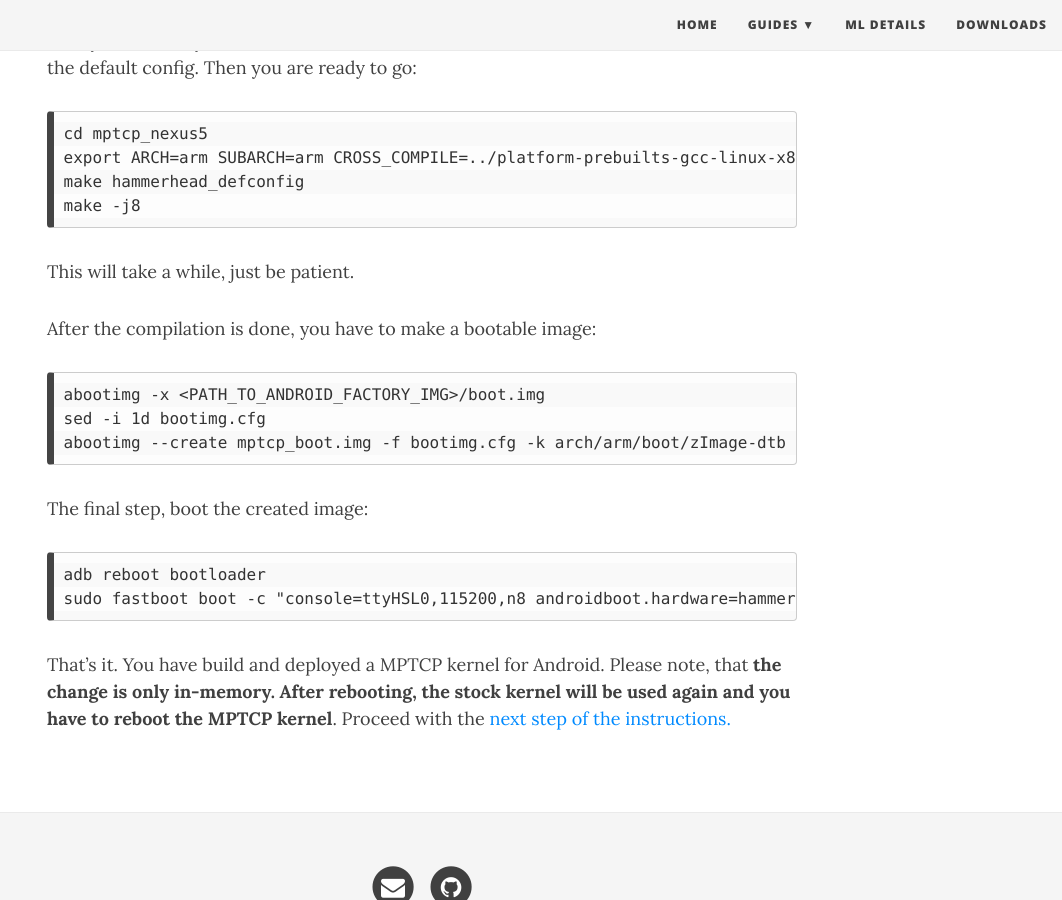
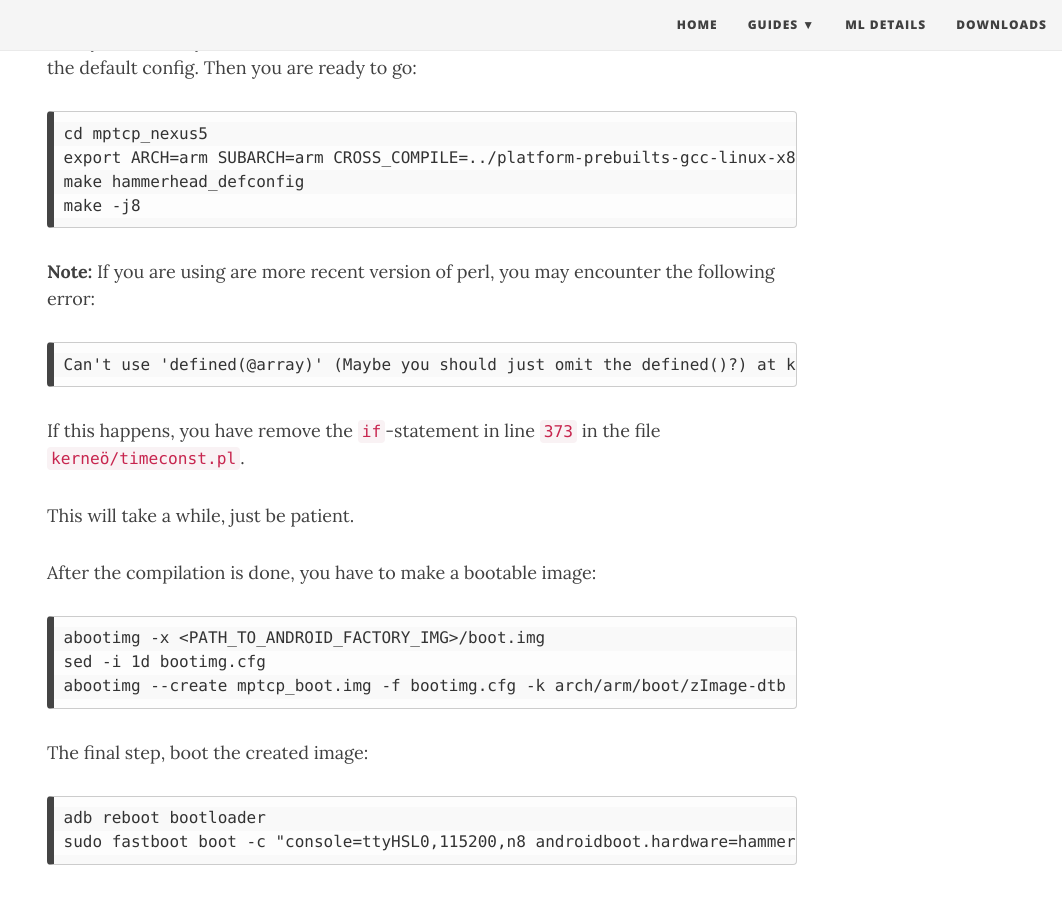
Before and after one commit to umr-ds/seamcon, a Jekyll site: the page built from mptcp_kernel.md, in a window 1280 px wide and 900 px high, scrolled down 486 px. Shown: the whole window, without its empty margins (218-1280 px from the left). Built offline with Jekyll 4.4.1, drawn with Linux system fonts in a browser that asks for light colours; nearby versions of some CDN libraries.

Commit message:
Add quickfix for Perl error during compilation

````diff
--- a/mptcp_kernel.md
+++ b/mptcp_kernel.md
@@ -21,6 +21,14 @@ make hammerhead_defconfig
 make -j8
 ```
 
+**Note:** If you are using are more recent version of perl, you may encounter the following error:
+
+```
+Can't use 'defined(@array)' (Maybe you should just omit the defined()?) at kernel/timeconst.pl line 373.
+```
+
+If this happens, you have remove the `if`-statement in line `373` in the file `kerneö/timeconst.pl`.
+
 This will take a while, just be patient.
 
 After the compilation is done, you have to make a bootable image:
````
